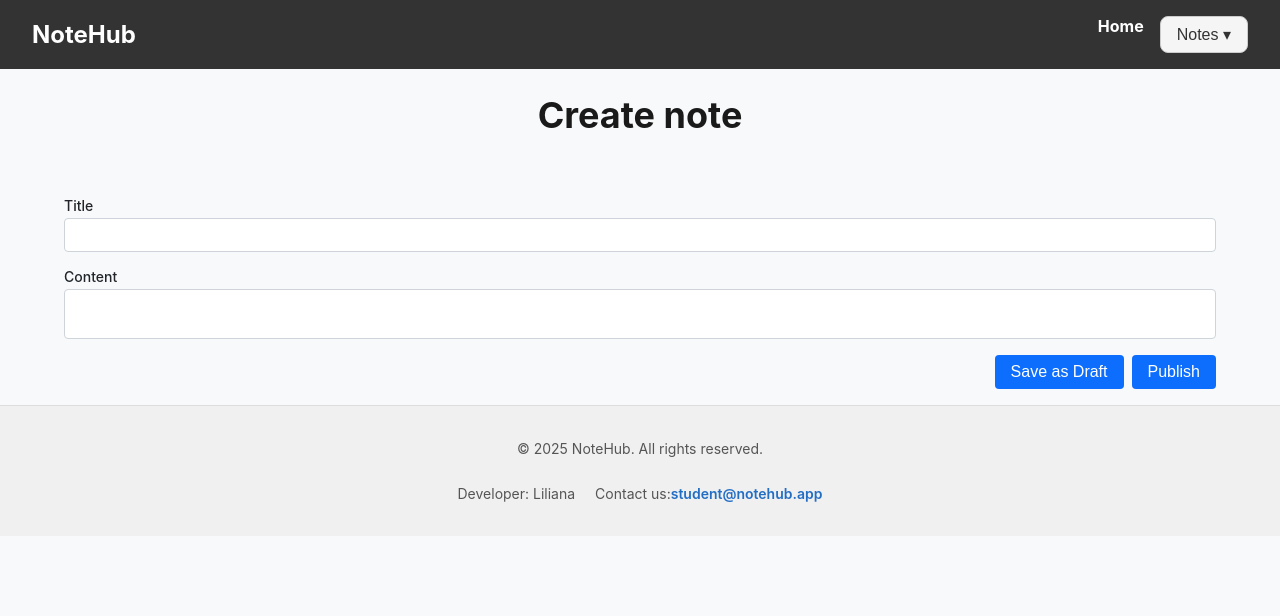
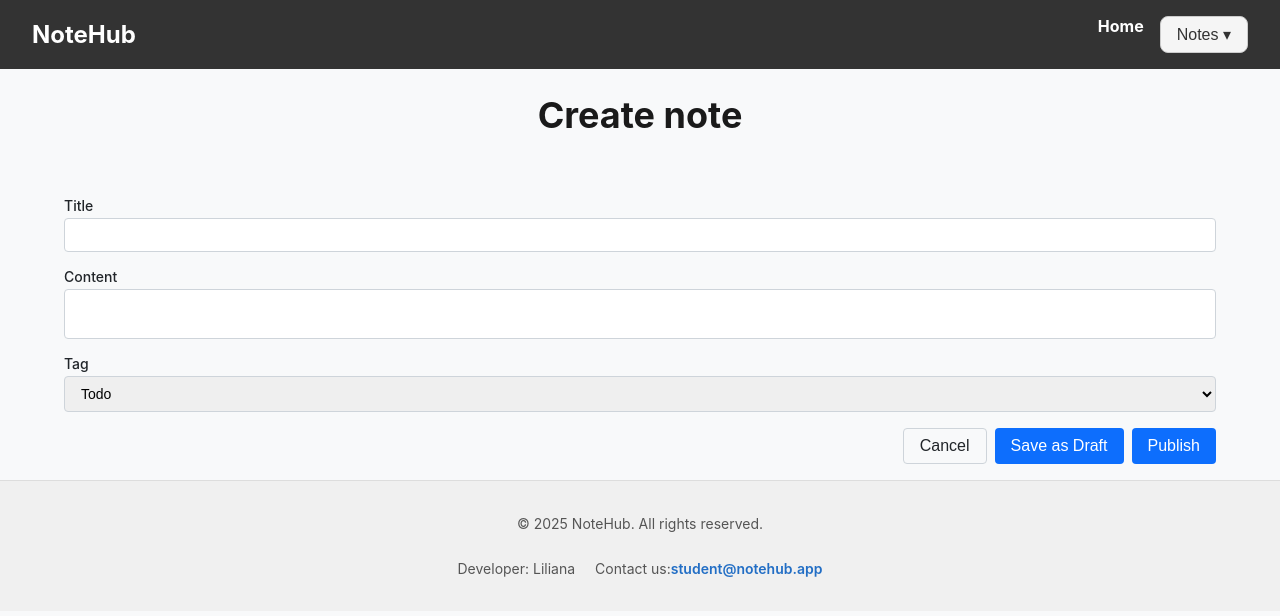
Before and after one commit to lilianantw/08-zustand, a Next.js app: page /notes/action/create in a window 1280 px wide. Shown: the top 616 px of the page. Built offline with nearby package versions, Linux system fonts and the light colour scheme.

Commit message:
add draft note

```diff
--- a/app/notes/action/create/page.tsx
+++ b/app/notes/action/create/page.tsx
@@ -1,20 +1,16 @@
+"use client";
+import { useEffect } from "react";
+import { useNoteStore } from "@/lib/store/noteStore";
 import css from "./CreateNote.module.css";
 import NoteForm from "@/components/NoteForm/NoteForm";
 
-export const metadata = {
-  title: "Create New Note",
-  description:
-    "Create a new note and save it as a draft or publish immediately.",
-  openGraph: {
-    title: "Create New Note",
-    description:
-      "Create a new note and save it as a draft or publish immediately.",
-    url: "/notes/action/create",
-    images: [{ url: "/og-create-note.png" }],
-  },
-};
+export default function CreateNote() {
+  const { setDraft } = useNoteStore();
 
-export default function CreateNote() {
+  useEffect(() => {
+    // Черновик загружается автоматически в NoteForm
+  }, []);
+
   return (
     <main className={css.main}>
       <div className={css.container}>
--- a/components/NoteForm/NoteForm.tsx
+++ b/components/NoteForm/NoteForm.tsx
@@ -1,8 +1,42 @@
+"use client";
+import { useEffect } from "react";
+import { useRouter } from "next/navigation";
+import { useNoteStore } from "@/lib/store/noteStore";
 import css from "./NoteForm.module.css";
 
 export default function NoteForm() {
+  const { draft, setDraft, clearDraft } = useNoteStore();
+  const router = useRouter();
+
+  // Загрузка черновика при монтировании
+  useEffect(() => {
+    setDraft(draft);
+  }, []);
+
+  const handleChange = (
+    e: React.ChangeEvent<
+      HTMLInputElement | HTMLTextAreaElement | HTMLSelectElement
+    >
+  ) => {
+    const { name, value } = e.target;
+    setDraft({ [name]: value });
+  };
+
+  const handleSubmit = async (e: React.FormEvent) => {
+    e.preventDefault();
+    const formData = new FormData(e.currentTarget as HTMLFormElement);
+    const action = formData.get("action");
+    // Логика отправки на сервер
+    clearDraft();
+    router.back();
+  };
+
+  const handleCancel = () => {
+    router.back();
+  };
+
   return (
-    <form className={css.form} action="/api/notes" method="POST">
+    <form className={css.form} onSubmit={handleSubmit}>
       <div className={css.formGroup}>
         <label htmlFor="title">Title</label>
         <input
@@ -10,6 +44,8 @@ export default function NoteForm() {
           id="title"
           name="title"
           className={css.input}
+          value={draft.title}
+          onChange={handleChange}
           required
         />
       </div>
@@ -19,10 +55,33 @@ export default function NoteForm() {
           id="content"
           name="content"
           className={css.textarea}
+          value={draft.content}
+          onChange={handleChange}
           required
         />
       </div>
+      <div className={css.formGroup}>
+        <label htmlFor="tag">Tag</label>
+        <select
+          id="tag"
+          name="tag"
+          className={css.select}
+          value={draft.tag}
+          onChange={handleChange}
+        >
+          <option value="Todo">Todo</option>
+          <option value="Idea">Idea</option>
+          <option value="Important">Important</option>
+        </select>
+      </div>
       <div className={css.actions}>
+        <button
+          type="button"
+          className={css.cancelButton}
+          onClick={handleCancel}
+        >
+          Cancel
+        </button>
         <button
           type="submit"
           name="action"
--- /dev/null
+++ b/lib/store/noteStore.ts
@@ -0,0 +1,34 @@
+import { create } from "zustand";
+import { persist } from "zustand/middleware";
+
+interface DraftNote {
+  title: string;
+  content: string;
+  tag: string;
+}
+
+const initialDraft: DraftNote = {
+  title: "",
+  content: "",
+  tag: "Todo",
+};
+
+interface NoteStore {
+  draft: DraftNote;
+  setDraft: (note: Partial<DraftNote>) => void;
+  clearDraft: () => void;
+}
+
+export const useNoteStore = create<NoteStore>()(
+  persist(
+    (set) => ({
+      draft: initialDraft,
+      setDraft: (note) =>
+        set((state) => ({ draft: { ...state.draft, ...note } })),
+      clearDraft: () => set({ draft: initialDraft }),
+    }),
+    {
+      name: "note-draft-storage",
+    }
+  )
+);
--- a/package.json
+++ b/package.json
@@ -17,7 +17,8 @@
     "react-dom": "^19.1.0",
     "react-paginate": "^8.3.0",
     "use-debounce": "^10.0.5",
-    "yup": "^1.7.0"
+    "yup": "^1.7.0",
+    "zustand": "^5.0.7"
   },
   "devDependencies": {
     "@eslint/eslintrc": "^3",
```
Also changed, not shown: 1 other file (tests, documents, lock files or other folders).
